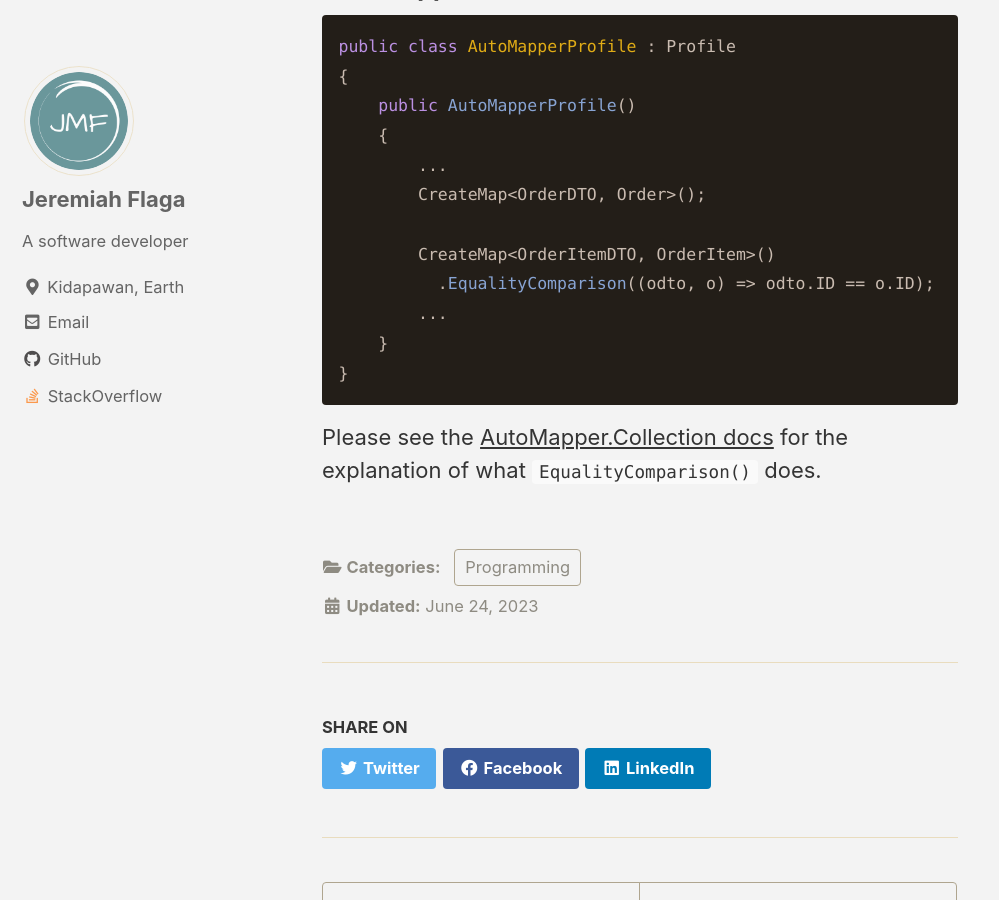
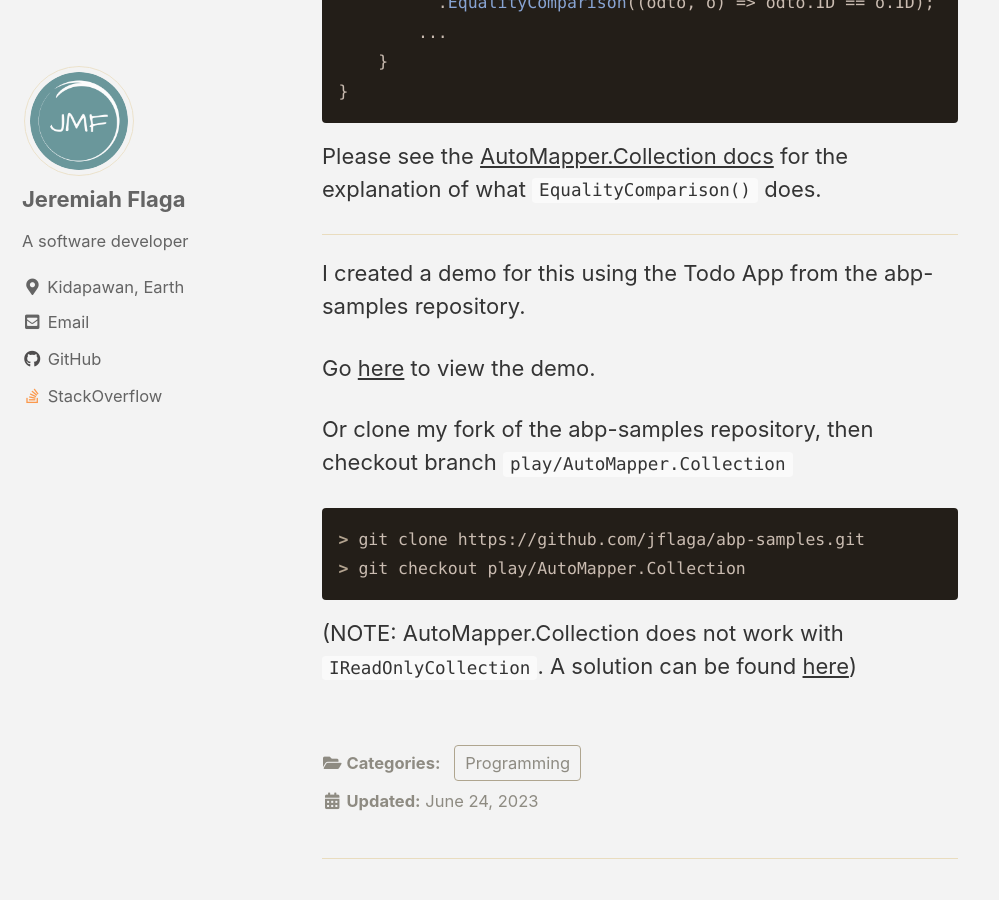
Before and after one commit to jflaga/jflaga.github.io, a Jekyll site: the page built from _posts/2023/2023-06-24-how-to-add-AutoMapper.Collection-in-ABP-Framework-f1f5a26.md, in a window 1280 px wide and 900 px high, scrolled down 1370 px. Shown: the whole window, without its empty margins (0-999 px from the left). Built offline with Jekyll 4.4.1, drawn with Linux system fonts in a browser that asks for light colours; cached includes are drawn as plain includes; comment, search, counter and statistics services are not loaded; some of the changed text lies outside the part shown.

Commit message:
updated How to add AutoMapper.Collection in ABP

````diff
--- a/_posts/2023/2023-06-24-how-to-add-AutoMapper.Collection-in-ABP-Framework-f1f5a26.md
+++ b/_posts/2023/2023-06-24-how-to-add-AutoMapper.Collection-in-ABP-Framework-f1f5a26.md
@@ -23,18 +23,6 @@ toc_icon:  # corresponding Font Awesome icon name (without fa prefix)
 
 ``` terminal
 PM> Install-Package AutoMapper.Collection
-```
-
-If you are using the older Entity Framework:
-
-``` terminal
-PM> Install-Package AutoMapper.Collection.EntityFramework
-```
-
-If you are using the older Entity Framework Core:
-
-``` terminal
-PM> Install-Package AutoMapper.Collection.EntityFrameworkCore
 ```
 
 
@@ -76,5 +64,20 @@ public class AutoMapperProfile : Profile
 }
 ```
 
+Please see the [AutoMapper.Collection docs](https://github.com/AutoMapper/AutoMapper.Collection) for the explanation of what `EqualityComparison()` does.
 
-Please see the [AutoMapper.Collection docs](https://github.com/AutoMapper/AutoMapper.Collection) for the explanation of what `EqualityComparison()` does.
+-------
+
+I created a demo for this using the Todo App from the abp-samples repository.
+
+Go [here](https://github.com/jflaga/abp-samples/tree/jflaga/play/AutoMapper.Collection/TodoApp/Angular-EfCore/aspnet-core) to view the demo.
+
+Or clone my fork of the abp-samples repository, then checkout branch `play/AutoMapper.Collection`
+
+``` terminal
+> git clone https://github.com/jflaga/abp-samples.git
+> git checkout play/AutoMapper.Collection
+```
+
+
+(NOTE: AutoMapper.Collection does not work with `IReadOnlyCollection`. A solution can be found [here](https://github.com/AutoMapper/AutoMapper.Collection/issues/132#issuecomment-539411397))
````
